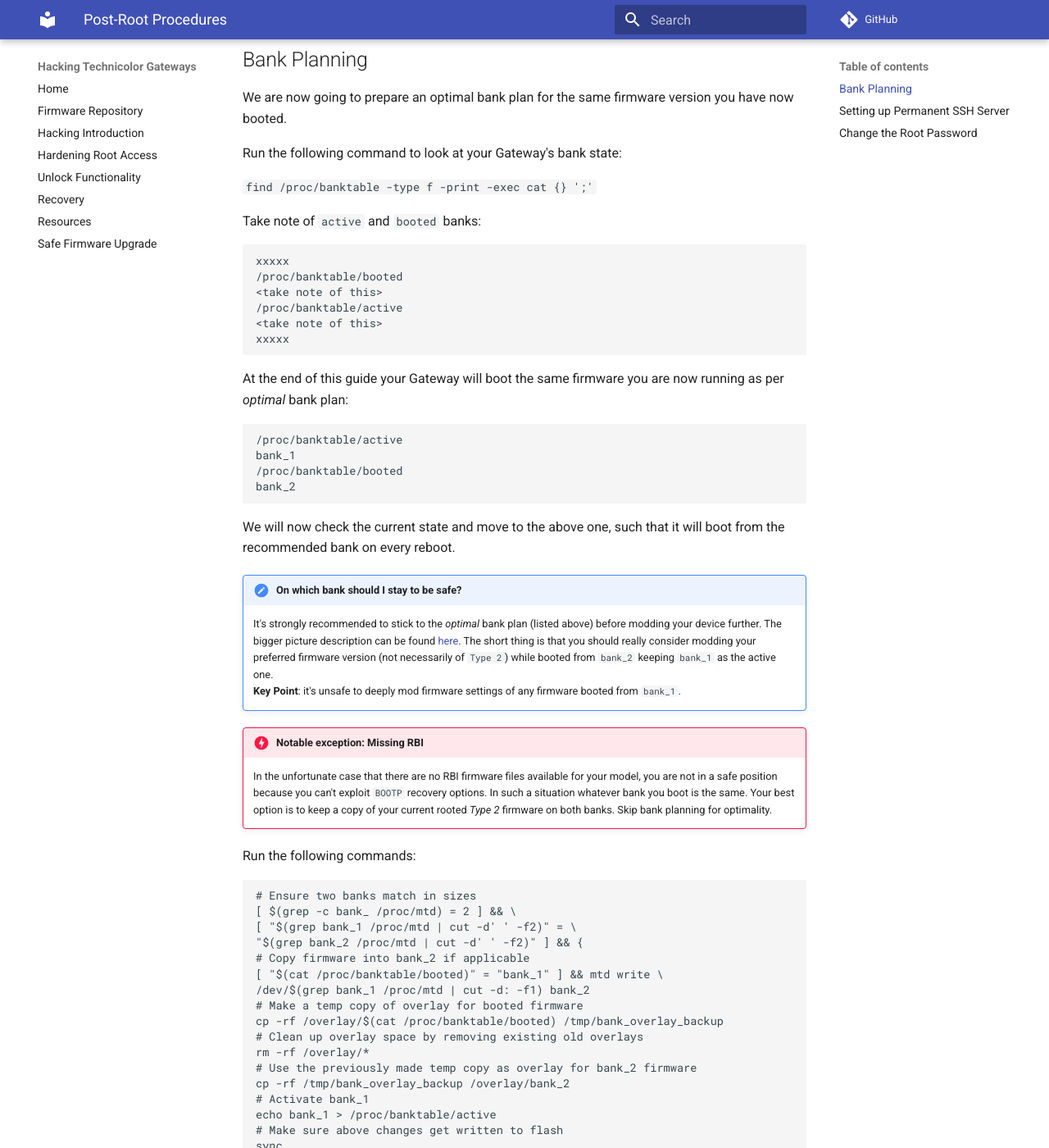
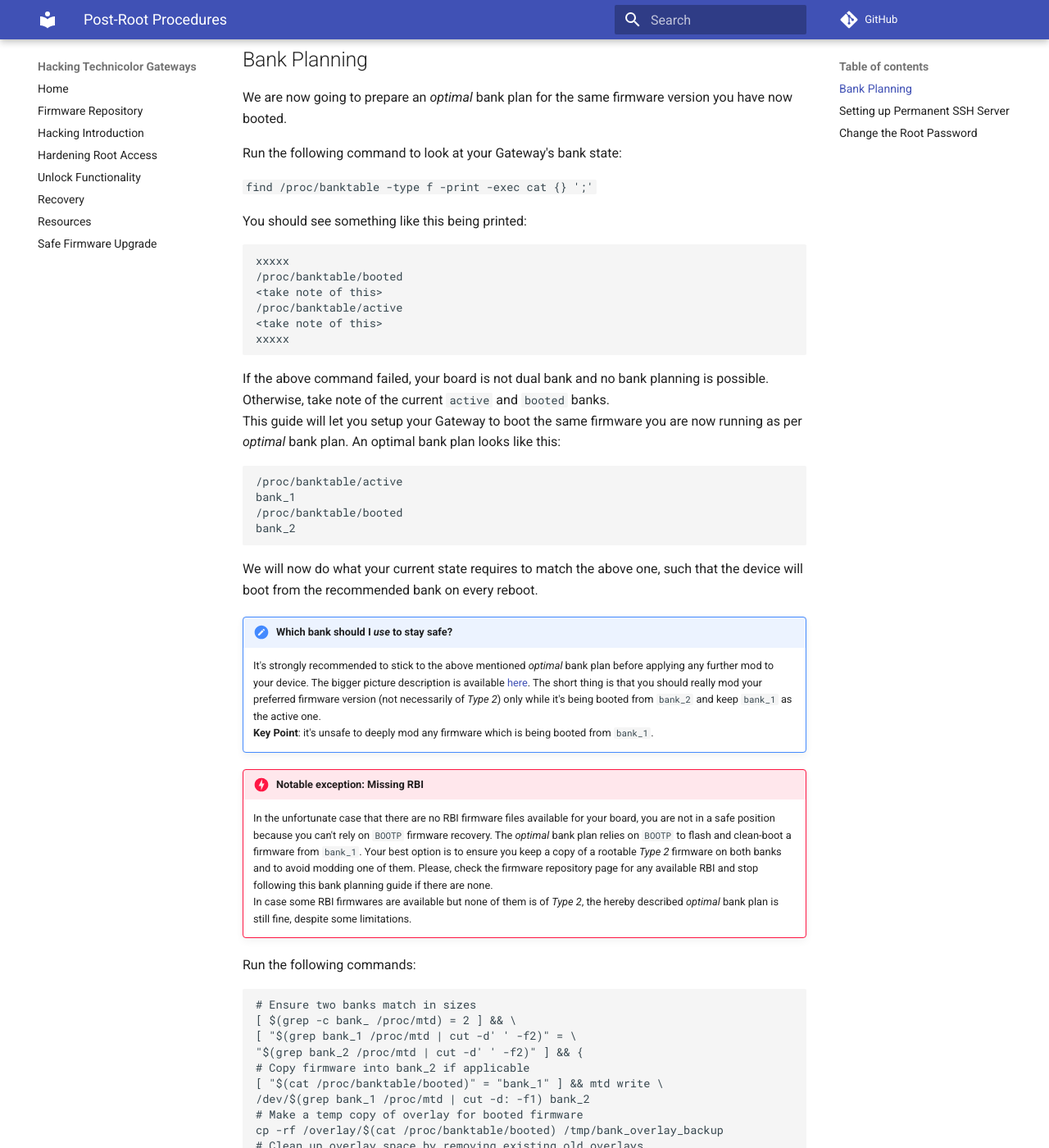
Before and after one commit to hack-technicolor/hack-technicolor, an MkDocs documentation site: the page built from docs/Hacking/PostRoot.md, in a window 1280 px wide and 1400 px high, scrolled down 248 px. Shown: the whole window at 82% size. Built offline with MkDocs 1.6.1 and Material for MkDocs 9.7.7, drawn with Linux system fonts in a browser that asks for light colours; comment, search, counter and statistics services are not loaded; some of the changed text lies outside the part shown.

Commit message:
Update bank planning instructions

````diff
--- a/docs/Hacking/PostRoot.md
+++ b/docs/Hacking/PostRoot.md
@@ -1,17 +1,17 @@
 # Post-Root Procedures
 
 !!! warning "Stop!"
-    Do not follow any post-root procedure unless explicitly told to.
+    Do not follow any post-root procedure unless explicitly told to in a previous step of this guide.
 
 ## Bank Planning
 
-We are now going to prepare an optimal bank plan for the same firmware version you have now booted.
+We are now going to prepare an *optimal* bank plan for the same firmware version you have now booted.
 
 Run the following command to look at your Gateway's bank state:
 
 ```find /proc/banktable -type f -print -exec cat {} ';'```
 
-Take note of `active` and `booted` banks:
+You should see something like this being printed:
 
 ```bash
 xxxxx
@@ -22,7 +22,8 @@
 xxxxx
 ```
 
-At the end of this guide your Gateway will boot the same firmware you are now running as per *optimal* bank plan:
+If the above command failed, your board is not dual bank and no bank planning is possible. Otherwise, take note of the current `active` and `booted` banks.
+This guide will let you setup your Gateway to boot the same firmware you are now running as per *optimal* bank plan. An optimal bank plan looks like this:
 
 ```bash
 /proc/banktable/active
@@ -31,14 +32,15 @@
 bank_2
 ```
 
-We will now check the current state and move to the above one, such that it will boot from the recommended bank on every reboot.
+We will now do what your current state requires to match the above one, such that the device will boot from the recommended bank on every reboot.
 
-!!! caution "On which bank should I stay to be safe?"
-    It's strongly recommended to stick to the *optimal* bank plan (listed above) before modding your device further. The bigger picture description can be found [here](https://github.com/Ansuel/tch-nginx-gui/issues/514). The short thing is that you should really consider modding your preferred firmware version (not necessarily of `Type 2`) while booted from `bank_2` keeping `bank_1` as the active one.
-    **Key Point**: it's unsafe to deeply mod firmware settings of any firmware booted from `bank_1`.
+!!! caution "Which bank should I _use_ to stay safe?"
+    It's strongly recommended to stick to the above mentioned *optimal* bank plan before applying any further mod to your device. The bigger picture description is available [here](https://github.com/Ansuel/tch-nginx-gui/issues/514). The short thing is that you should really mod your preferred firmware version (not necessarily of *Type 2*) only while it's being booted from `bank_2` and keep `bank_1` as the active one.
+    **Key Point**: it's unsafe to deeply mod any firmware which is being booted from `bank_1`.
 
 !!! danger "Notable exception: Missing RBI"
-    In the unfortunate case that there are no RBI firmware files available for your model, you are not in a safe position because you can't exploit `BOOTP` recovery options. In such a situation whatever bank you boot is the same. Your best option is to keep a copy of your current rooted *Type 2* firmware on both banks. Skip bank planning for optimality.
+    In the unfortunate case that there are no RBI firmware files available for your board, you are not in a safe position because you can't rely on `BOOTP` firmware recovery. The *optimal* bank plan relies on `BOOTP` to flash and clean-boot a firmware from `bank_1`. Your best option is to ensure you keep a copy of a rootable *Type 2* firmware on both banks and to avoid modding one of them. Please, check the firmware repository page for any available RBI and stop following this bank planning guide if there are none.
+    In case some RBI firmwares are available but none of them is of *Type 2*, the hereby described *optimal* bank plan is still fine, despite some limitations.
 
 Run the following commands:
 
@@ -108,4 +110,4 @@
 passwd
 ```
 
-Now you **must** harden your access, to prevent it from being lost because of unwanted automatic firmware upgrades in future. See [Hardening Root Access](../../Hardening/) page.
+Now you **must** harden your access, to prevent it from being lost because of limited RBI availability or automatic firmware upgrades in future. See [Hardening Root Access](../../Hardening/) page.
````
Also changed, not shown: other parts of docs/Hacking/PostRoot.md (+1 -1 lines).
